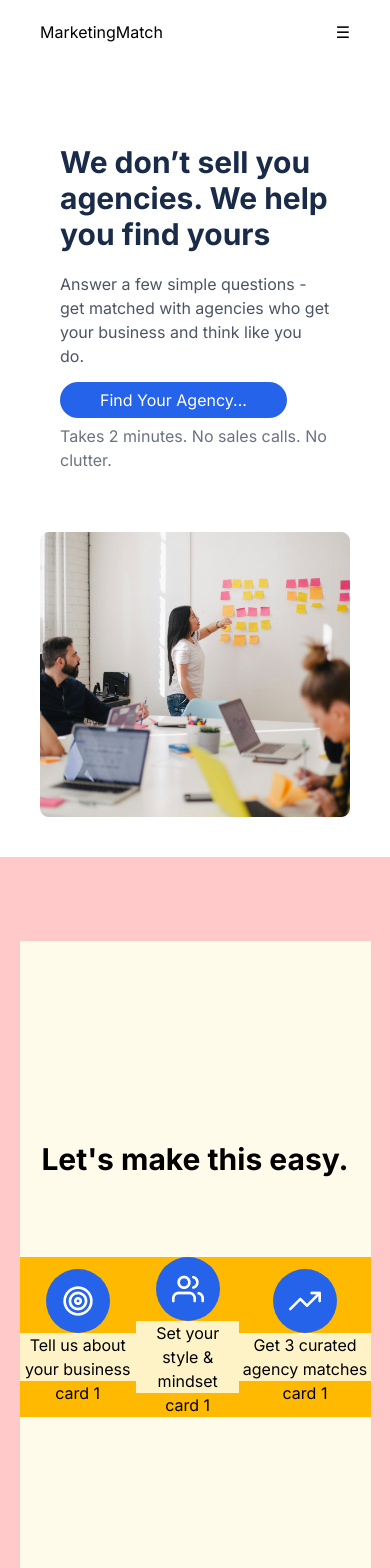
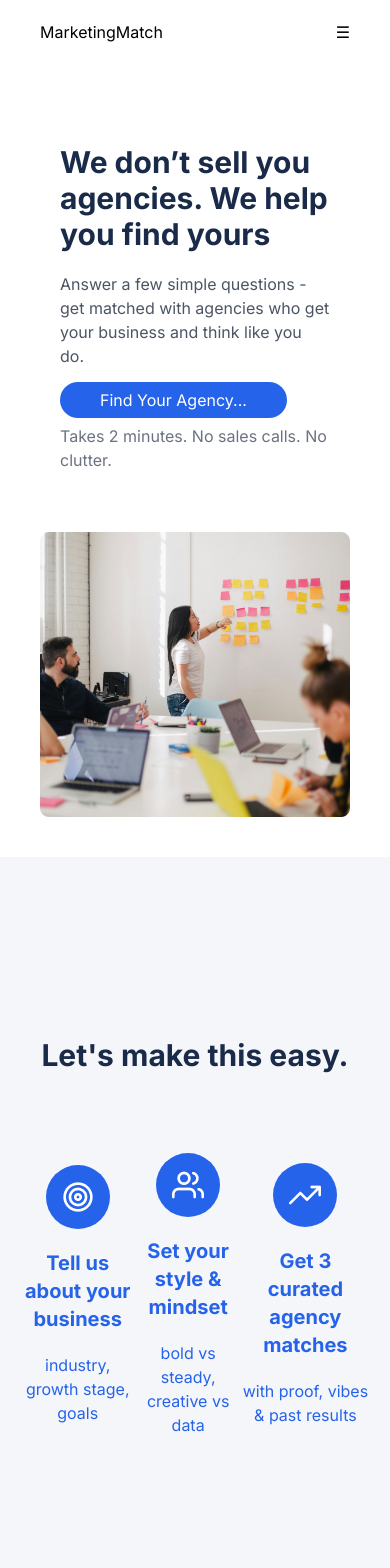
Before and after one commit to godslonelymann/MarketingMatch, a Next.js app: page / in a window 390 px wide. Shown: the top 1568 px of the page. Built offline with nearby package versions, Linux system fonts and the light colour scheme.

Commit message:
HowItWorks section done; responsiveness to be done

```diff
--- a/src/app/components/HowItWorks.jsx
+++ b/src/app/components/HowItWorks.jsx
@@ -4,28 +4,34 @@ import HowItWorksIcon from "./ui/HowItWorksIcons"
 
 function HowItWorks() {
   return (
-    <div className="flex justify-center items-center bg-red-200 max-w-screen h-screen mt-10">
+    <div className="flex justify-center items-center bg-[#F5F6FA] max-w-screen h-[90vh] mt-10">
 
-        <div className="bg-amber-50 w-[90%] text-center flex flex-col justify-center items-center h-[80%] m-auto">
-          <h1 className="font-[700] text-3xl">Let's make this easy.</h1>
-          <div className="flex  items-center  justify-around bg-amber-400 w-full mt-20">
+        <div className="w-[90%] text-center flex flex-col justify-center items-center h-[80%] m-auto max-w-screen-xl">
+          <h1 className="font-[700] text-3xl text-[#1A2B4A]">Let's make this easy.</h1>
+          <div className="flex  items-center  justify-around w-full mt-20">
             <div>
               <HowItWorksIcon
               title = "Tell us about your business"
-              icon = "/icons/icon1.png"/>
-              <h1>card 1</h1>
+              icon = "/icons/icon1.png"
+              description = "industry, growth stage, goals"
+              />
+
             </div>
             <div>
               <HowItWorksIcon
               title = "Set your style & mindset"
-              icon = "/icons/icon2.png" />
-              <h1>card 1</h1>
+              icon = "/icons/icon2.png"
+              description = "bold vs steady, creative vs data"
+              />
+
             </div>
             <div>
               <HowItWorksIcon
               title = "Get 3 curated agency matches"
-              icon = "/icons/icon3.png" />
-              <h1>card 1</h1>
+              icon = "/icons/icon3.png"
+              description = "with proof, vibes & past results"
+              />
+
             </div>
           </div>
         </div>
--- a/src/app/components/ui/HowItWorksIcons.jsx
+++ b/src/app/components/ui/HowItWorksIcons.jsx
@@ -1,19 +1,18 @@
 import Image from 'next/image';
 
-function HowItWorksIcon({ title, icon }){
+function HowItWorksIcon({ title, icon, description }){
 
     return(
         <>
           <div className='flex justify-center items-center flex-col'>
               <div className="bg-[#2563EB] rounded-full h-[64px] w-[64px] flex justify-center items-center ">
                 <img src={icon} alt="" />
-                {/* <div className='bg-amber-100'>
-                    <h1>{title}</h1>
-                </div> */}
+
 
             </div>
-            <div className='bg-amber-100'>
-                    <h1>{title}</h1>
+            <div className="">
+                  <h1 className='text-[#2563EB] font-[700] text-xl mt-5'>{title}</h1>
+                  <p className='text-[#2563EB] font-[400] text-base mt-5'>{description}</p>
             </div>
 
           </div>
```
